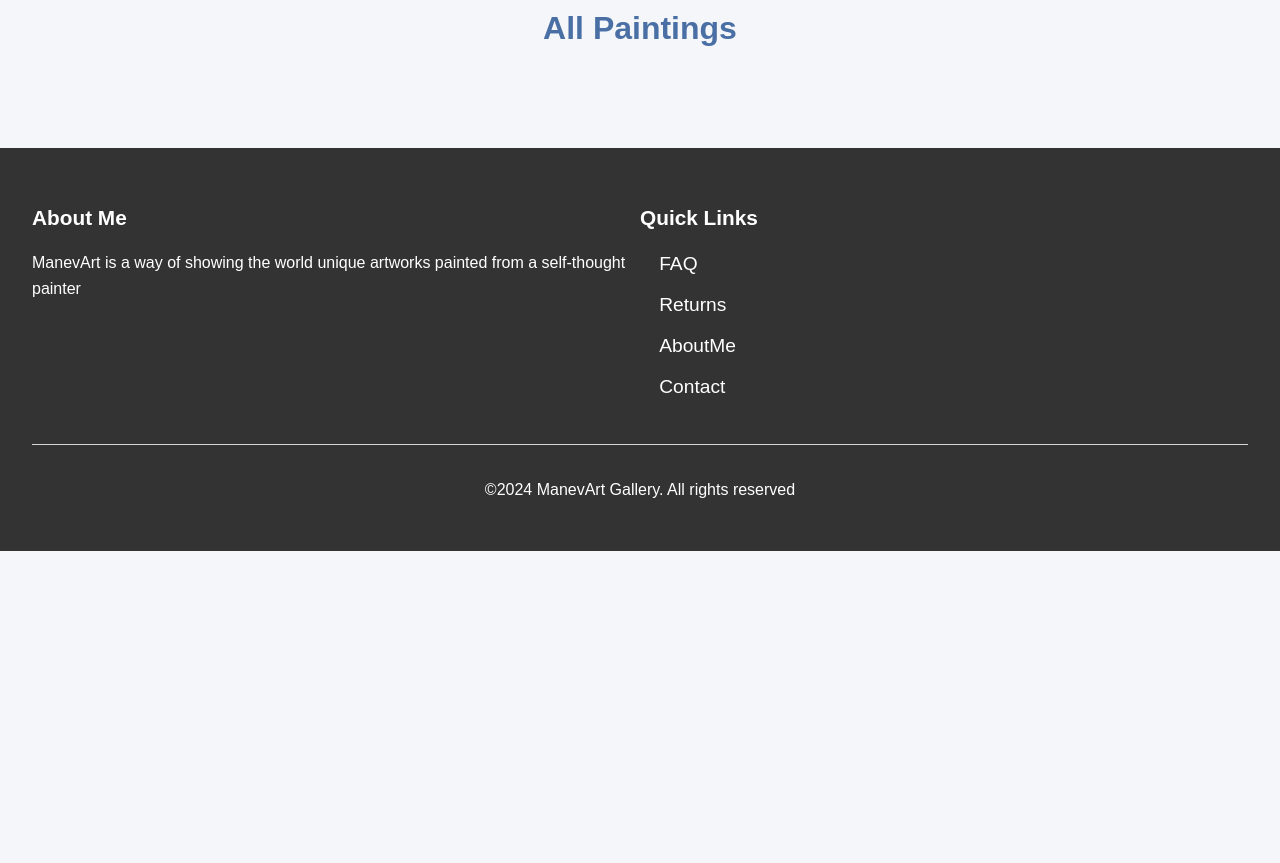
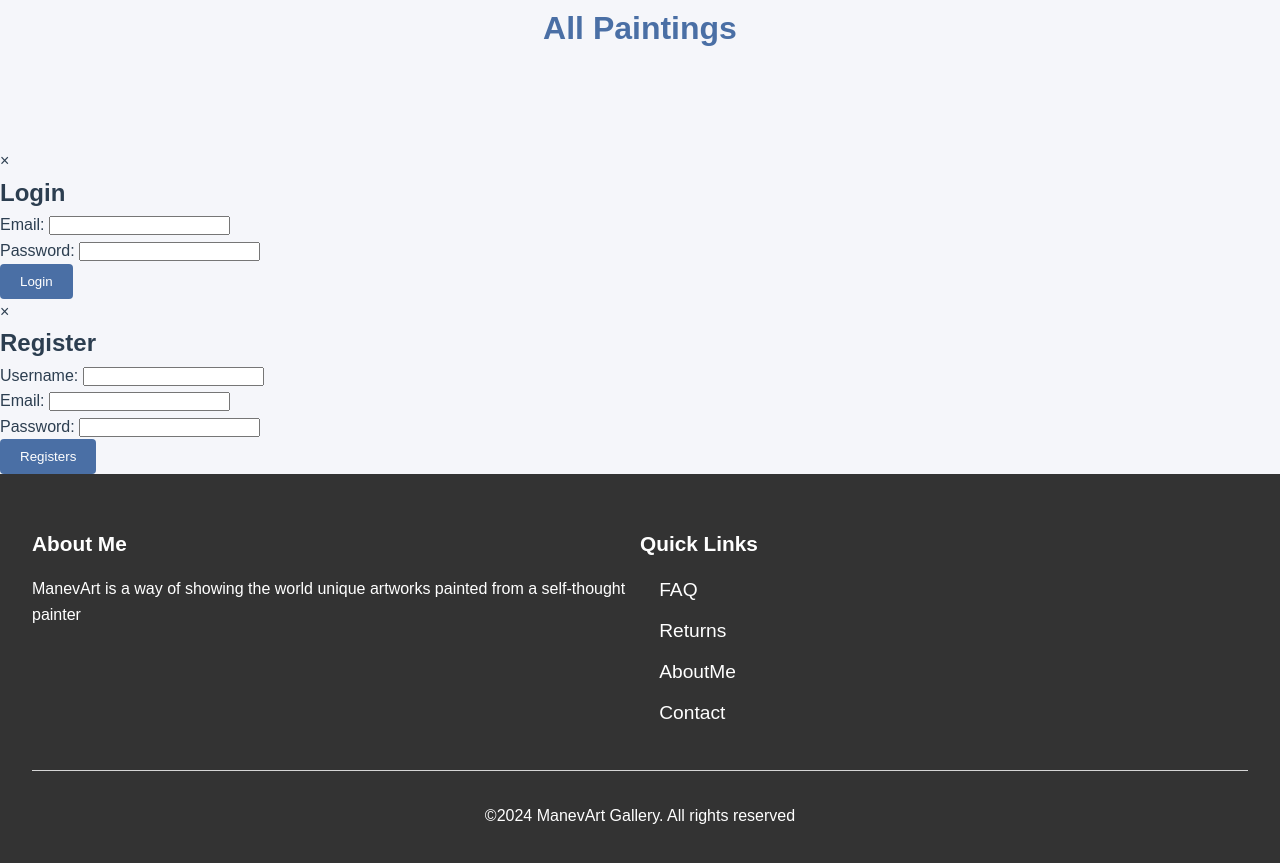
Before and after one commit to Mirksn/ArtWeb, a website built with webpack: page index.html in a window 1280 px wide. Shown: the part 868-1731 px from the top of the page. Before the commit the page ends 1419 px from the top, so only its background shows below. Built offline with nearby package versions, Linux system fonts and the light colour scheme.

Commit message:
Started Work On Login&Register forms... HTML only

```diff
--- a/index.html
+++ b/index.html
@@ -85,6 +85,48 @@
       </div>
     </section>
 
+    <!-- Login Modal -->
+    <div id="login-modal" class="modal">
+      <div class="modal-content">
+        <!-- & used for "emojis?/icons?" -->
+        <span class="close">&times;</span>
+        <h2>Login</h2>
+        <form action="" id="login-form">
+          <div class="form-group">
+            <label for="username">Email: </label>
+            <input type="email" id="username" name="username" required />
+          </div>
+          <div class="form-group">
+            <label for="password">Password: </label>
+            <input type="password" is="password" name="password" required />
+          </div>
+          <button type="submit" class="btn">Login</button>
+        </form>
+      </div>
+    </div>
+    <!-- Register Modal -->
+    <div class="modal" id="register-modal">
+      <div class="modal-content">
+        <span class="close">&times;</span>
+        <h2>Register</h2>
+        <form action="" id="register-form">
+          <div class="form-group">
+            <label for="reg-username">Username: </label>
+            <input type="text" id="reg-username" name="reg-username" required />
+          </div>
+          <div class="form-group">
+            <label for="reg-email">Email: </label>
+            <input type="text" id="reg-email" name="reg-email" required />
+          </div>
+          <div class="form-group">
+            <label for="reg-password">Password: </label>
+            <input type="text" id="reg-password" name="reg-password" required />
+          </div>
+          <button type="submit" class="btn">Registers</button>
+        </form>
+      </div>
+    </div>
+
     <!--Footer-->
     <footer class="footer">
       <div class="footer-content">
```
